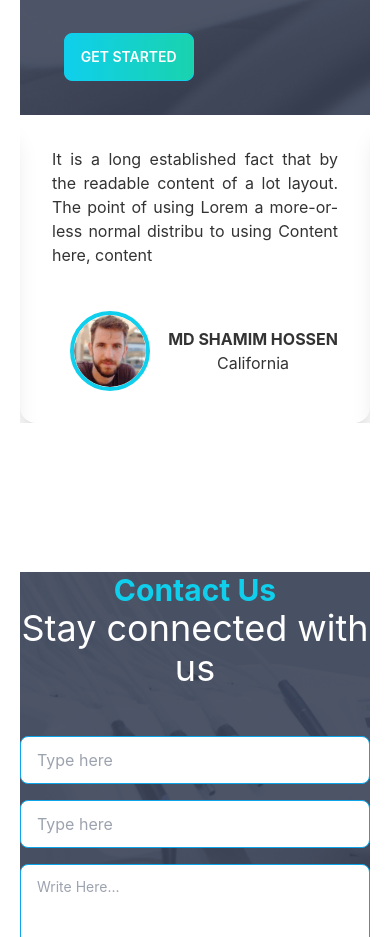
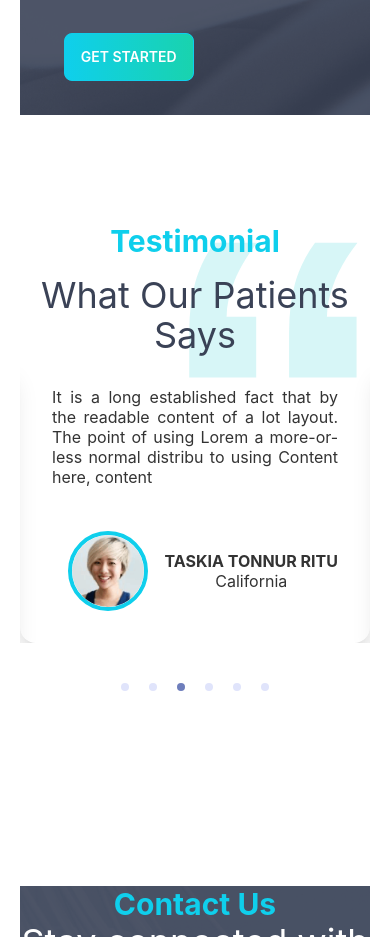
Before and after one commit to shamim456/doctors_portal_client_updated, a React (Create React App) app: page / in a window 390 px wide. Shown: the part 4047-4984 px from the top of the page. Built offline with nearby package versions, Linux system fonts and the light colour scheme; no server answers.

Commit message:
added slider

```diff
--- a/package.json
+++ b/package.json
@@ -12,14 +12,13 @@
     "date-fns": "^2.29.3",
     "firebase": "^9.18.0",
     "react": "^18.2.0",
+    "react-alice-carousel": "^2.7.0",
     "react-day-picker": "^8.6.0",
     "react-dom": "^18.2.0",
     "react-hook-form": "^7.43.7",
     "react-hot-toast": "^2.4.0",
-    "react-multi-carousel": "^2.8.2",
     "react-router-dom": "^6.9.0",
     "react-scripts": "5.0.1",
-    "swiper": "^9.1.1",
     "web-vitals": "^2.1.4"
   },
   "scripts": {
--- a/src/Pages/Home/MySwiper/MySwiper.js
+++ b/src/Pages/Home/MySwiper/MySwiper.js
@@ -1,78 +1,38 @@
 import React from "react";
-import Carousel from "react-multi-carousel";
-import "react-multi-carousel/lib/styles.css";
+import AliceCarousel from "react-alice-carousel";
+import "react-alice-carousel/lib/alice-carousel.css";
 
-const responsive = {
-  desktop: {
-    breakpoint: { max: 3000, min: 1024 },
+const MySwiper = () => {
+  const settings = {
     items: 3,
-    slidesToSlide: 3, // optional, default to 1.
-  },
-  tablet: {
-    breakpoint: { max: 1024, min: 464 },
-    items: 2,
-    slidesToSlide: 2, // optional, default to 1.
-  },
-  mobile: {
-    breakpoint: { max: 464, min: 0 },
-    items: 1,
-    slidesToSlide: 1, // optional, default to 1.
+    infinite: true,
+    mouseTrackingEnabled: true,
+    autoPlay: true,
+    autoPlayInterval: 2000,
+    responsive: {
+      0: { items: 1 },
+      1024: { items: 3 },
     },
   };
 
-const data = [
-  {
-    id: 1,
-    title: "Card 1",
-    image: "https://picsum.photos/id/1000/300/200",
-  },
-  {
-    id: 2,
-    title: "Card 2",
-    image: "https://picsum.photos/id/1001/300/200",
-  },
-  {
-    id: 3,
-    title: "Card 3",
-    image: "https://picsum.photos/id/1002/300/200",
-  },
-  {
-    id: 4,
-    title: "Card 4",
-    image: "https://picsum.photos/id/1003/300/200",
-  },
-];
-
-const MySwiper = () => {
   return (
-    <div className="mx-auto">
-      <Carousel
-        swipeable={true}
-        draggable={true}
-        showDots={false}
-        responsive={responsive}
-        infinite={true}
-        autoPlaySpeed={1000}
-        keyBoardControl={true}
-        customTransition="all .5"
-        transitionDuration={500}
-        containerClass="carousel-container"
-        removeArrowOnDeviceType={["tablet", "mobile"]}
-        dotListClass="custom-dot-list-style"
-        itemClass="carousel-item-padding-40-px"
-      >
-        {data.map((item) => (
-          <div key={item.id}>
-            <div className="card w-full sm:w-[440px] h-auto sm:h-[310px] shadow-xl">
-              <div className="card-body">
-                <img src={item.image} alt="" />
-                <h4 className="text-lg font-bold mt-2">{item.title}</h4>
+    <AliceCarousel {...settings}>
+      <div>
+        <h3>Card 1</h3>
       </div>
+      <div>
+        <h3>Card 2</h3>
       </div>
+      <div>
+        <h3>Card 3</h3>
       </div>
-        ))}
-      </Carousel>
+      <div>
+        <h3>Card 4</h3>
       </div>
+      <div>
+        <h3>Card 5</h3>
+      </div>
+    </AliceCarousel>
   );
 };
 
--- a/src/Pages/Home/Testimonials/Testimonial.js
+++ b/src/Pages/Home/Testimonials/Testimonial.js
@@ -1,5 +1,4 @@
 import React from "react";
-
 
 const Testimonial = ({ testimonial }) => {
   const { name, adress, review, image } = testimonial;
@@ -21,7 +20,10 @@ const Testimonial = ({ testimonial }) => {
     //     </div>
     //   </div>
     // </div>
-    <div class="card w-full sm:w-[440px] h-auto sm:h-[310px] shadow-xl">
+    <div
+      class="card w-full sm:w-[440px] h-auto sm:h-[310px] shadow-xl"
+      style={{ cursor: "pointer" }}
+    >
       <div class="card-body">
         <p class="text-justify">{review}</p>
         <div class="text-center mt-9 flex items-center justify-around sm:w-4/5">
--- a/src/Pages/Home/Testimonials/Testimonials.js
+++ b/src/Pages/Home/Testimonials/Testimonials.js
@@ -1,16 +1,16 @@
-// import React, { useEffect } from "react";
+import React, { useEffect } from "react";
 import "./Testimonials.css";
 import clientImage1 from "../../../assets/images/people1.png";
 import clientImage2 from "../../../assets/images/people2.png";
 import clientImage3 from "../../../assets/images/people3.png";
 import Testimonial from "./Testimonial";
 
-// // slider
-import Carousel from "react-multi-carousel";
-import "react-multi-carousel/lib/styles.css";
-// // AOS
-// import AOS from "aos";
-// import "aos/dist/aos.css";
+// slider
+import AliceCarousel from "react-alice-carousel";
+import "react-alice-carousel/lib/alice-carousel.css";
+// AOS
+import AOS from "aos";
+import "aos/dist/aos.css";
 const testimonials = [
   {
     id: 1,
@@ -63,55 +63,39 @@ const testimonials = [
 ];
 
 const Testimonials = () => {
-  // useEffect(() => {
-  //   AOS.init({
-  //     duration: 500,
-  //     easing: "ease-in-out",
-  //     once: true,
-  //     offset: 100,
-  //     // eslint-disable-next-line no-dupe-keys
-  //     once: false,
-  //   });
-  // }, []);
-
-  const responsive = {
-    desktop: {
-      breakpoint: { max: 3000, min: 1024 },
-      items: 3,
-      slidesToSlide: 3, // optional, default to 1.
+  const settings = {
+    items: 3,
+    infinite: true,
+    mouseTrackingEnabled: true,
+    autoPlay: true,
+    autoPlayInterval: 2000,
+    responsive: {
+      0: { items: 1 },
+      1024: { items: 3 },
     },
-    tablet: {
-      breakpoint: { max: 1024, min: 464 },
-      items: 2,
-      slidesToSlide: 2, // optional, default to 1.
-    },
-    mobile: {
-      breakpoint: { max: 464, min: 0 },
-      items: 1,
-      slidesToSlide: 1, // optional, default to 1.
-    },
+    disableButtonsControls: true,
   };
   return (
-    <Carousel
-      autoPlay={true}
-      swipeable={true}
-      draggable={true}
-      showDots={false}
-      responsive={responsive}
-      infinite={true}
-      autoPlaySpeed={1000}
-      keyBoardControl={true}
-      customTransition="all .5"
-      transitionDuration={500}
-      containerClass="carousel-container"
-      removeArrowOnDeviceType={["tablet", "mobile"]}
-      dotListClass="custom-dot-list-style"
-      itemClass="carousel-item-padding-40-px"
-    >
-      {testimonials.map((testimonial) => (
-        <Testimonial key={testimonial.id} testimonial={testimonial} />
-      ))}
-    </Carousel>
+    <div className="testimonials-container w-full h-[514px] text-center mt-[108px]">
+      <h4 className="text-primary font-bold text-3xl" data-aos="fade-right">
+        Testimonial
+      </h4>
+      <h1 className="text-4xl mx-auto text-accent mt-4" data-aos="fade-left">
+        What Our Patients Says
+      </h1>
+
+      <AliceCarousel
+        {...settings}
+        className="w-full grid gap-6  grid-cols-1 md:grid-cols-2 lg:grid-cols-3 mx-auto mt-[146px]"
+      >
+        {testimonials.map((testimonial) => (
+          <Testimonial
+            key={testimonial.id}
+            testimonial={testimonial}
+          ></Testimonial>
+        ))}
+      </AliceCarousel>
+    </div>
   );
 };
 
```
Also changed, not shown: 1 other file (tests, documents, lock files or other folders). Lines whose indentation alone changed are shown as unchanged.
